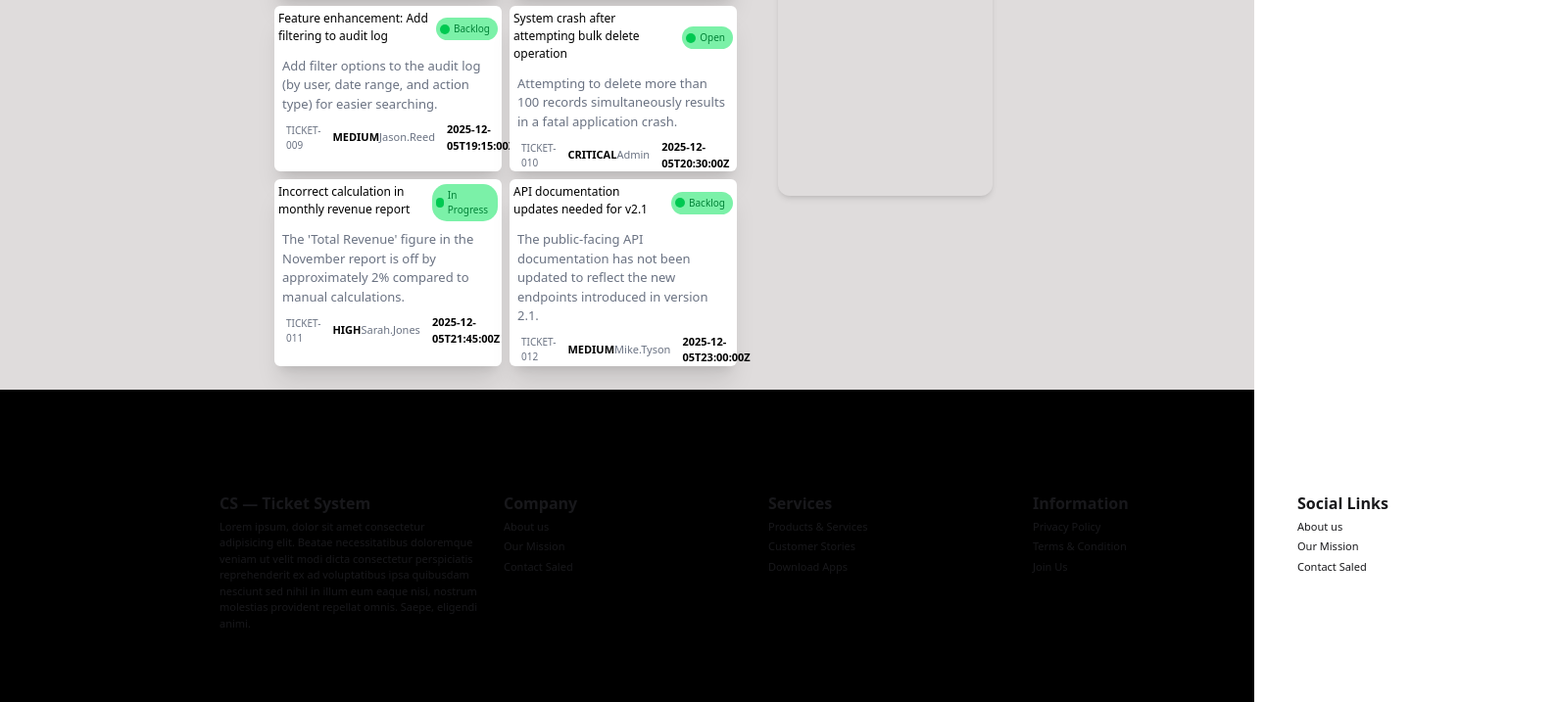
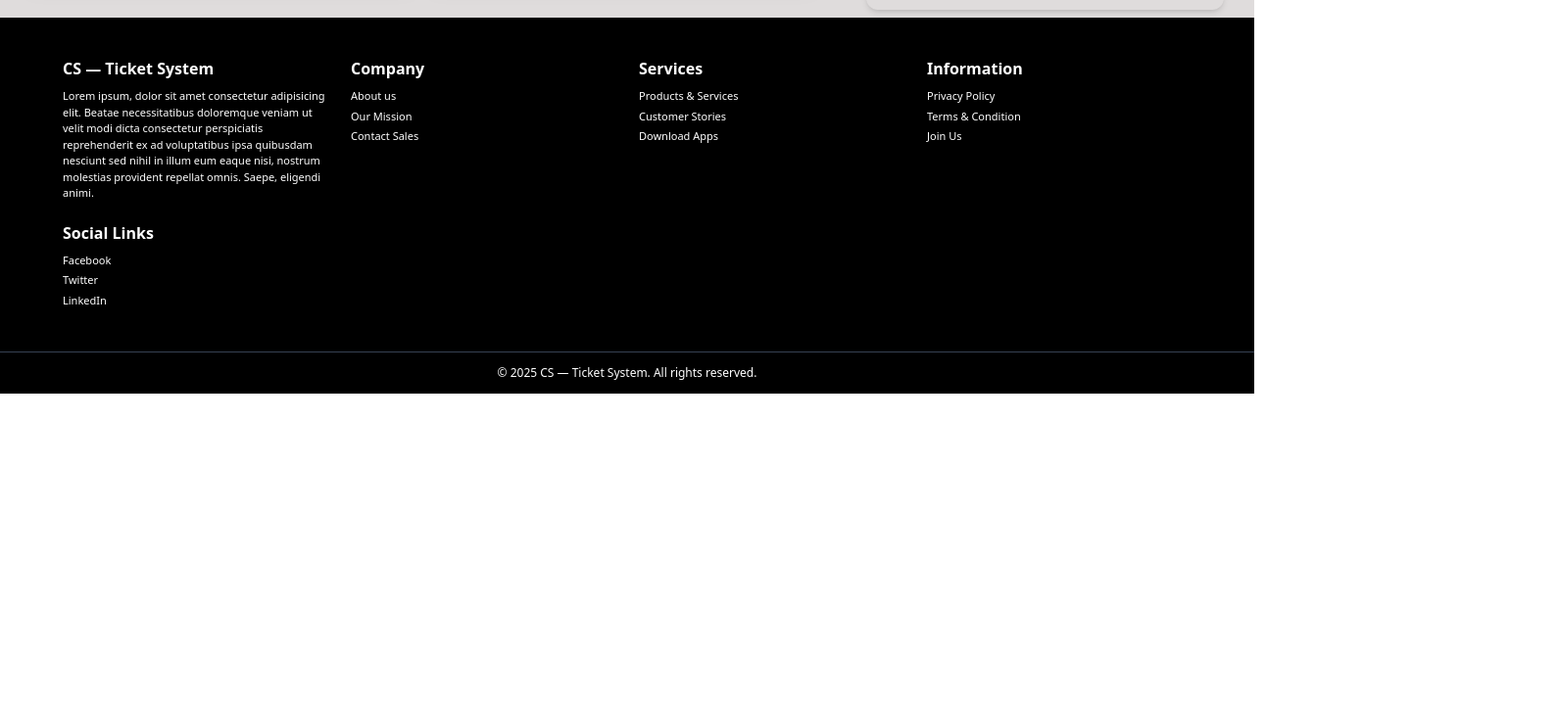
Before and after one commit to fahim-shareear/customer-support-zone, a React (Vite) app: page / in a window 1280 px wide. Shown: the part 1159-1876 px from the top of the page at 98% size, 1590 px wide, since content can reach past the window. After the commit the page ends 1561 px from the top, so only its background shows below. Built offline with nearby package versions, Linux system fonts and the light colour scheme.

Commit message:
fixing for responsiveness

```diff
--- a/src/Componants/Bodycards.jsx
+++ b/src/Componants/Bodycards.jsx
@@ -2,7 +2,8 @@ import React from 'react';
 
 const Bodycards = ({data, handleClick}) => {
   return (
-    <div className="max-h-[200px] bg-white rounded-md shadow-xl transition-all transform cursor-pointer" onClick={handleClick}>
+    <div className="max-h-[200px] bg-white rounded-md shadow-xl transition-all transform cursor-pointer sm:h-full"
+    onClick={handleClick}>
       <div className="flex justify-between items-center">
         <h1 className="text-[12px] text-black font-medium p-1">{data.title}</h1>
         <div className="flex items-center bg-green-300 rounded-[15px] mr-1 mt-1">
--- a/src/Componants/Footer.jsx
+++ b/src/Componants/Footer.jsx
@@ -3,49 +3,60 @@ import '../App.css';
 
 const Footer = () => {
     return (
-        <div className="bg-black mt-2">
-            <div className="max-w-[75%] h-[400px]  mx-auto flex items-center gap-3">
-                <div className="footer-container flex justify-between items-center sd:flex-col ml-15">
-                    <div className="description w-[270px] h-[200px] mr-5">
-                        <h1 className="font-bold m-1">CS — Ticket System</h1>
-                        <p className="text-[11px] ml-1">Lorem ipsum, dolor sit amet consectetur adipisicing elit. Beatae necessitatibus doloremque veniam ut velit modi dicta consectetur perspiciatis reprehenderit ex ad voluptatibus ipsa quibusdam nesciunt sed nihil in illum eum eaque nisi, nostrum molestias provident repellat omnis. Saepe, eligendi animi.</p>
+        <div className="bg-black mt-2 text-white">
+            <div className="max-w-[90%] mx-auto py-10 flex flex-col sm:flex-row flex-wrap justify-between gap-5">
+
+                <div className="w-full sm:w-[270px]">
+                    <h1 className="font-bold mb-2">CS — Ticket System</h1>
+                    <p className="text-[11px]">
+                        Lorem ipsum, dolor sit amet consectetur adipisicing elit.
+                        Beatae necessitatibus doloremque veniam ut velit modi dicta
+                        consectetur perspiciatis reprehenderit ex ad voluptatibus
+                        ipsa quibusdam nesciunt sed nihil in illum eum eaque nisi,
+                        nostrum molestias provident repellat omnis. Saepe, eligendi animi.
+                    </p>
                 </div>
-                    <div className="w-[270px] h-[200px]">
-                        <h1 className="font-bold m-1">Company</h1>
-                        <ul className="ml-1 text-[11px]">
+
+                <div className="w-full sm:w-[270px]">
+                    <h1 className="font-bold mb-2">Company</h1>
+                    <ul className="text-[11px]">
                         <li className='mb-1'>About us</li>
                         <li className='mb-1'>Our Mission</li>
-                            <li className='mb-1'>Contact Saled</li>
+                        <li className='mb-1'>Contact Sales</li>
                     </ul>
                 </div>
-                    <div className="w-[270px] h-[200px]">
-                        <h1 className="font-bold m-1">Services</h1>
-                        <ul className="ml-1 text-[11px]">
+
+                <div className="w-full sm:w-[270px]">
+                    <h1 className="font-bold mb-2">Services</h1>
+                    <ul className="text-[11px]">
                         <li className='mb-1'>Products & Services</li>
                         <li className='mb-1'>Customer Stories</li>
                         <li className='mb-1'>Download Apps</li>
                     </ul>
                 </div>
-                    <div className="w-[270px] h-[200px]">
-                        <h1 className="font-bold m-1">Information</h1>
-                        <ul className="ml-1 text-[11px]">
+
+                <div className="w-full sm:w-[270px]">
+                    <h1 className="font-bold mb-2">Information</h1>
+                    <ul className="text-[11px]">
                         <li className='mb-1'>Privacy Policy</li>
                         <li className='mb-1'>Terms & Condition</li>
                         <li className='mb-1'>Join Us</li>
                     </ul>
                 </div>
-                    <div className="w-[270px] h-[200px]">
-                        <h1 className="font-bold m-1">Social Links</h1>
-                        <ul className="ml-1 text-[11px]">
-                            <li className='mb-1'>About us</li>
-                            <li className='mb-1'>Our Mission</li>
-                            <li className='mb-1'>Contact Saled</li>
+
+                <div className="w-full sm:w-[270px]">
+                    <h1 className="font-bold mb-2">Social Links</h1>
+                    <ul className="text-[11px]">
+                        <li className='mb-1'>Facebook</li>
+                        <li className='mb-1'>Twitter</li>
+                        <li className='mb-1'>LinkedIn</li>
                     </ul>
                 </div>
+
             </div>
-            </div>
-            <div className="copyright mx-auto max-w-full text-center h-10 shadow-gray-400">
-                    <h1 className="p-1">© 2025 CS — Ticket System. All rights reserved.</h1>
+
+            <div className="text-center py-3 border-t border-gray-700 text-[12px]">
+                © 2025 CS — Ticket System. All rights reserved.
             </div>
         </div>
     );
--- a/src/Componants/Mainbody.jsx
+++ b/src/Componants/Mainbody.jsx
@@ -35,10 +35,10 @@ const Mainbody = ({ ticketPromise, handleClick, progressCard, handleDecrease, se
   };
 
   return (
-        <div className="max-w-[60%] mx-auto">
+        <div className="mx-auto">
           <div className="grid grid-cols-12 mx-auto items-center">
             <div className="col-span-8">
-              <h1 className="text-black font-bold ml-1">Customer Tickets</h1>
+              <h1 className="text-black font-bold ml-1 sm:m-3">Customer Tickets</h1>
               <div className="ml-2 grid md:grid-cols-2 gap-2 sm:grid-cols-1 p-4">
                 {cards.map(data => (
                   <Bodycards
--- a/src/Componants/Navbar.jsx
+++ b/src/Componants/Navbar.jsx
@@ -50,12 +50,12 @@ const Navbar = ({ countProgress, resolvedCount }) => {
       <div className="sticky top-50">
         <div className="md:max-w-[75%] mx-auto p-3 grid md:grid-cols-2 gap-3">
 
-          <div className="md:max-w-[600px] sm:max-w-auto rounded-xl shadow-xl h-[260px] m-5 bg-linear-to-r from-purple-700 to-purple-600 text-center flex items-center flex-col gap-3 justify-center ml-15">
+          <div className="md:max-w-[600px] sm:max-w-full rounded-xl shadow-xl h-[260px] bg-linear-to-r from-purple-700 to-purple-600 text-center flex items-center flex-col gap-3 justify-center md:ml-15">
             <h1 className="text-2xl">In Progress</h1>
             <h1 className="text-6xl">{countProgress}</h1>
           </div>
 
-          <div className="md:max-w-[600px] sm:max-w-auto rounded-xl shadow-xl h-[260px] m-5 bg-linear-to-r from-green-400 to-green-700 text-center flex items-center flex-col gap-3 justify-center">
+          <div className="md:max-w-[600px] sm:w-full rounded-xl shadow-xl h-[260px] md:m-5 bg-linear-to-r from-green-400 to-green-700 text-center flex items-center flex-col gap-3 justify-center">
             <h1 className="text-2xl">Resolved</h1>
             <h1 className="text-6xl">{resolvedCount}</h1>
           </div>
```
Lines whose indentation alone changed are shown as unchanged.
